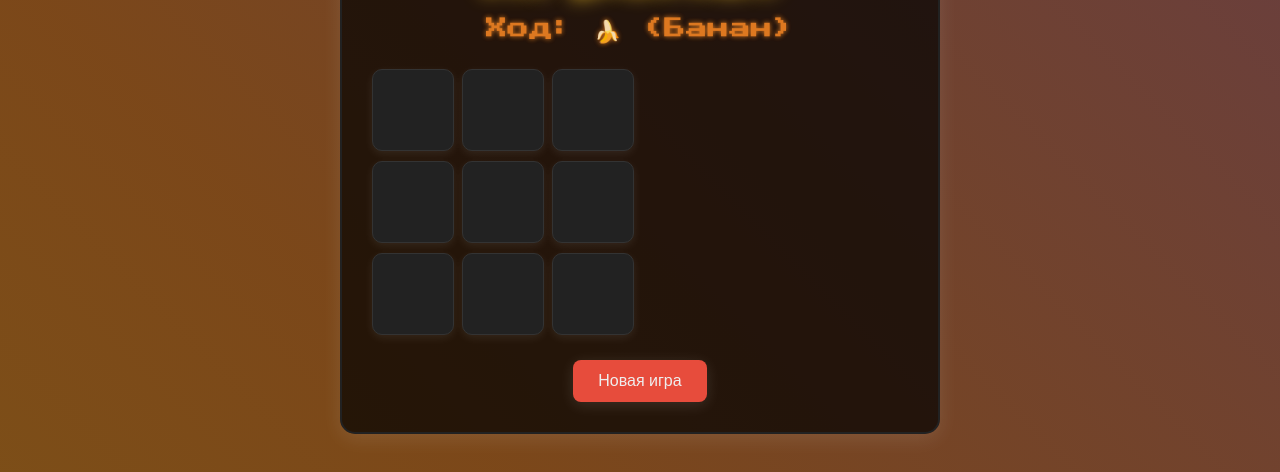
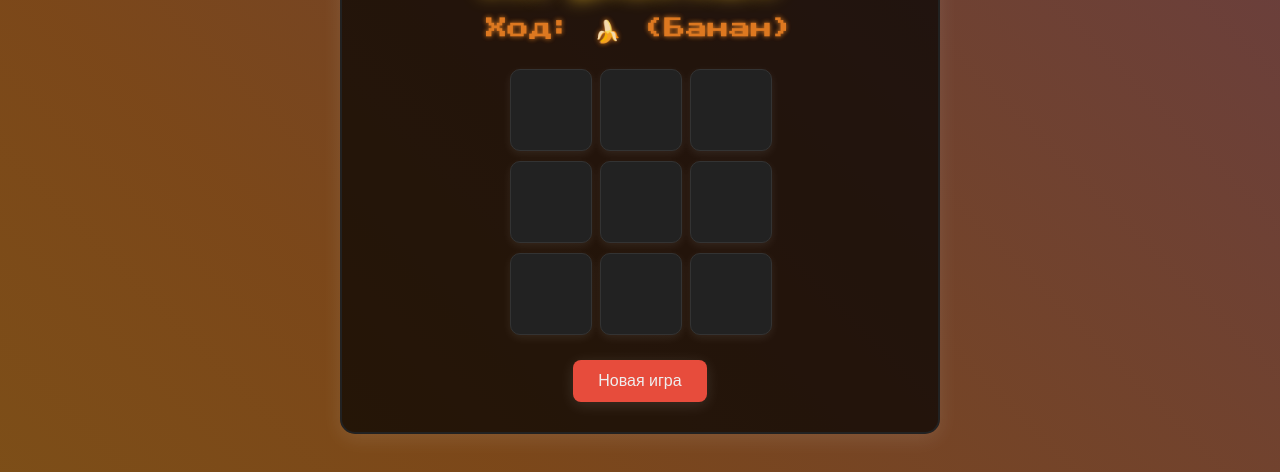
Before and after one commit to wellavon/Banana, a plain HTML site: page game.html in a window 1280 px wide. Shown: the part 328-800 px from the top of the page. Drawn offline with Linux system fonts and the light colour scheme.

Commit message:
style.css

```diff
--- a/style.css
+++ b/style.css
@@ -103,6 +103,12 @@ h1 {
     grid-gap: 10px;
     margin-top: 20px;
     animation: scaleUp 0.7s ease-in-out;
+
+    /* Центрирование по горизонтали */
+    margin-left: auto;
+    margin-right: auto;
+    width: fit-content; /* Чтобы width не был 100% */
+
 }
 
 .cell {
@@ -278,11 +284,6 @@ h1 {
     cursor: pointer;
 }
 
-/* ... (Предыдущие стили) ... */
-
-/* ... (Предыдущие стили) ... */
-
-/* ... (Предыдущие стили) ... */
 
 .floating-line {
     position: absolute;
@@ -295,6 +296,8 @@ h1 {
     white-space: normal; /* Разрешаем перенос строк */
     max-width: 220px; /* Увеличиваем максимальную ширину */
     word-wrap: break-word; /* Переносим слова, если не помещаются */
+    left: 50%;
+    transform: translateX(-50%);
 }
 
 /* ... (Остальные стили) ... */
```
